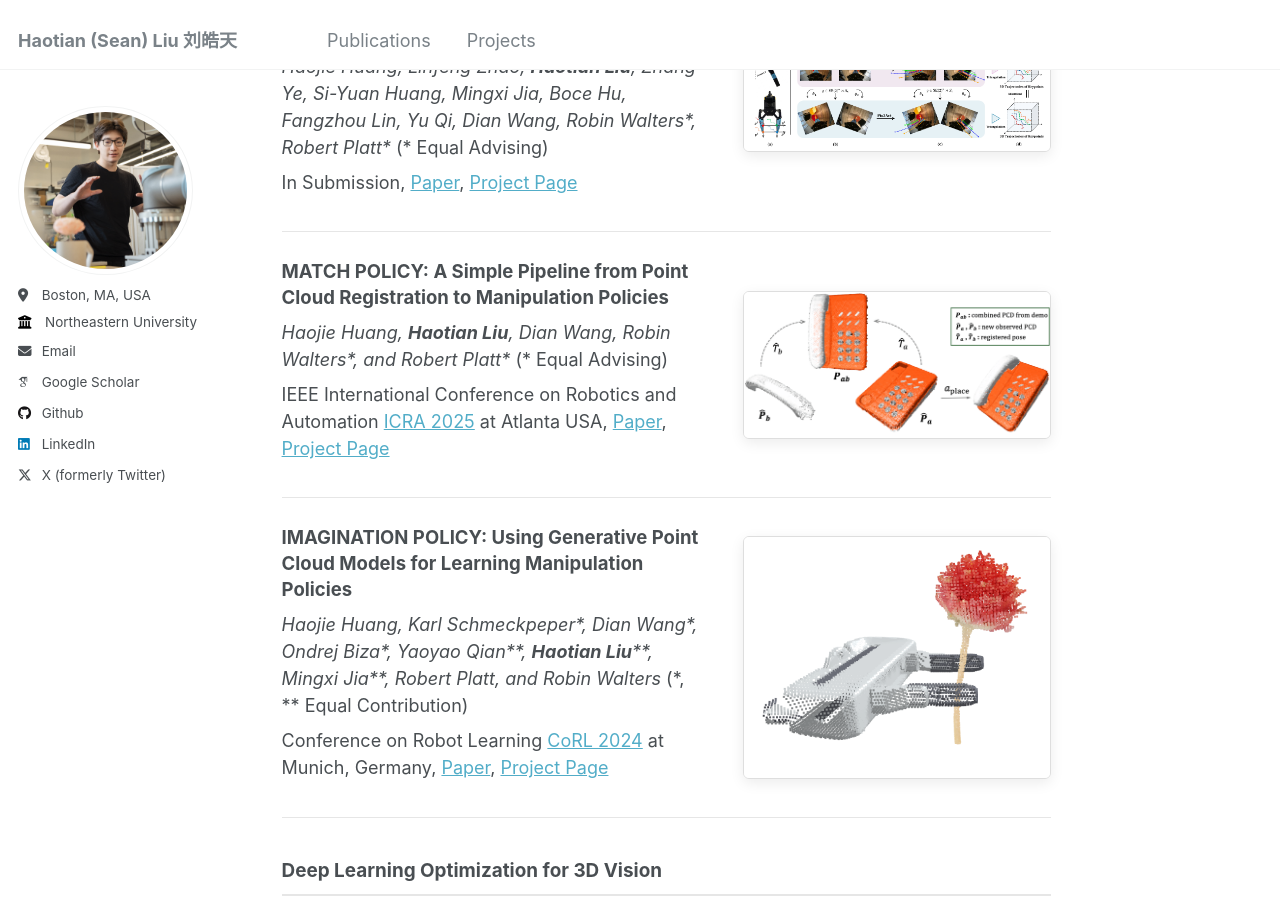
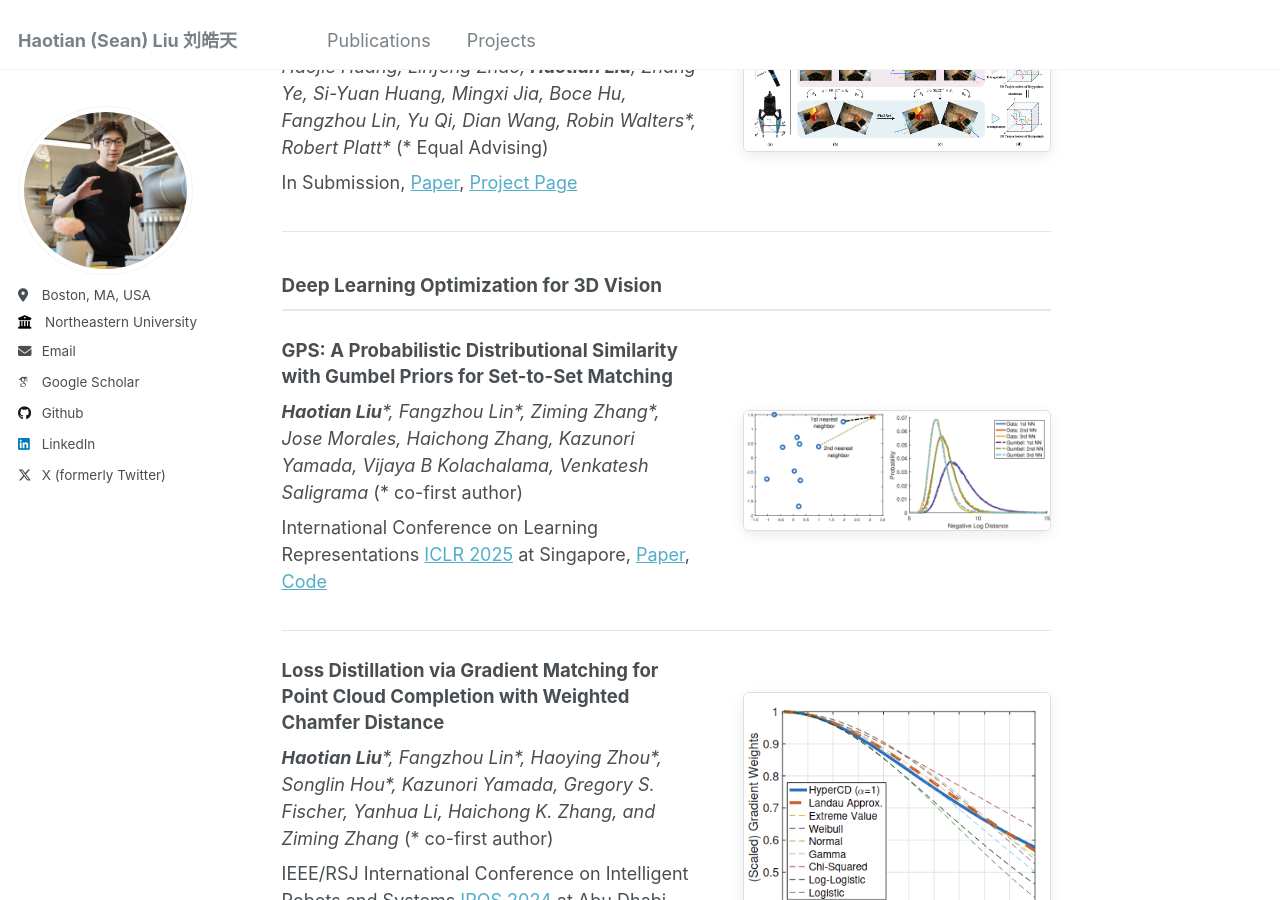
Before and after one commit to seanliu7081/seanliu7081.github.io, a Jekyll site: the page built from _pages/about.md, in a window 1280 px wide and 900 px high, scrolled down 1011 px. Built offline with Jekyll 4.4.1, drawn with Linux system fonts in a browser that asks for light colours; some web fonts are replaced.

Commit message:
pub changes

```diff
--- a/_pages/about.md
+++ b/_pages/about.md
@@ -34,7 +34,7 @@ My long-term research goal is to build automation systems that can adapt reliabl
     </figure>
   </article>
 
-  <article class="publication">
+  <!-- <article class="publication">
     <div class="publication__info">
       <h4 class="publication__title">MATCH POLICY: A Simple Pipeline from Point Cloud Registration to Manipulation Policies</h4>
       <p><i>Haojie Huang, <strong>Haotian Liu</strong>, Dian Wang, Robin Walters*, and Robert Platt*</i> (* Equal Advising)</p>
@@ -54,7 +54,7 @@ My long-term research goal is to build automation systems that can adapt reliabl
     <figure class="publication__media">
       <img src="{{ '/images/imgPolicy.png' | relative_url }}" alt="Generated point cloud of a robot gripper approaching a red flower by its stem" width="902" height="712" loading="lazy" decoding="async">
     </figure>
-  </article>
+  </article> -->
 
   <h3 class="publication-category">Deep Learning Optimization for 3D Vision</h3>
 
```
